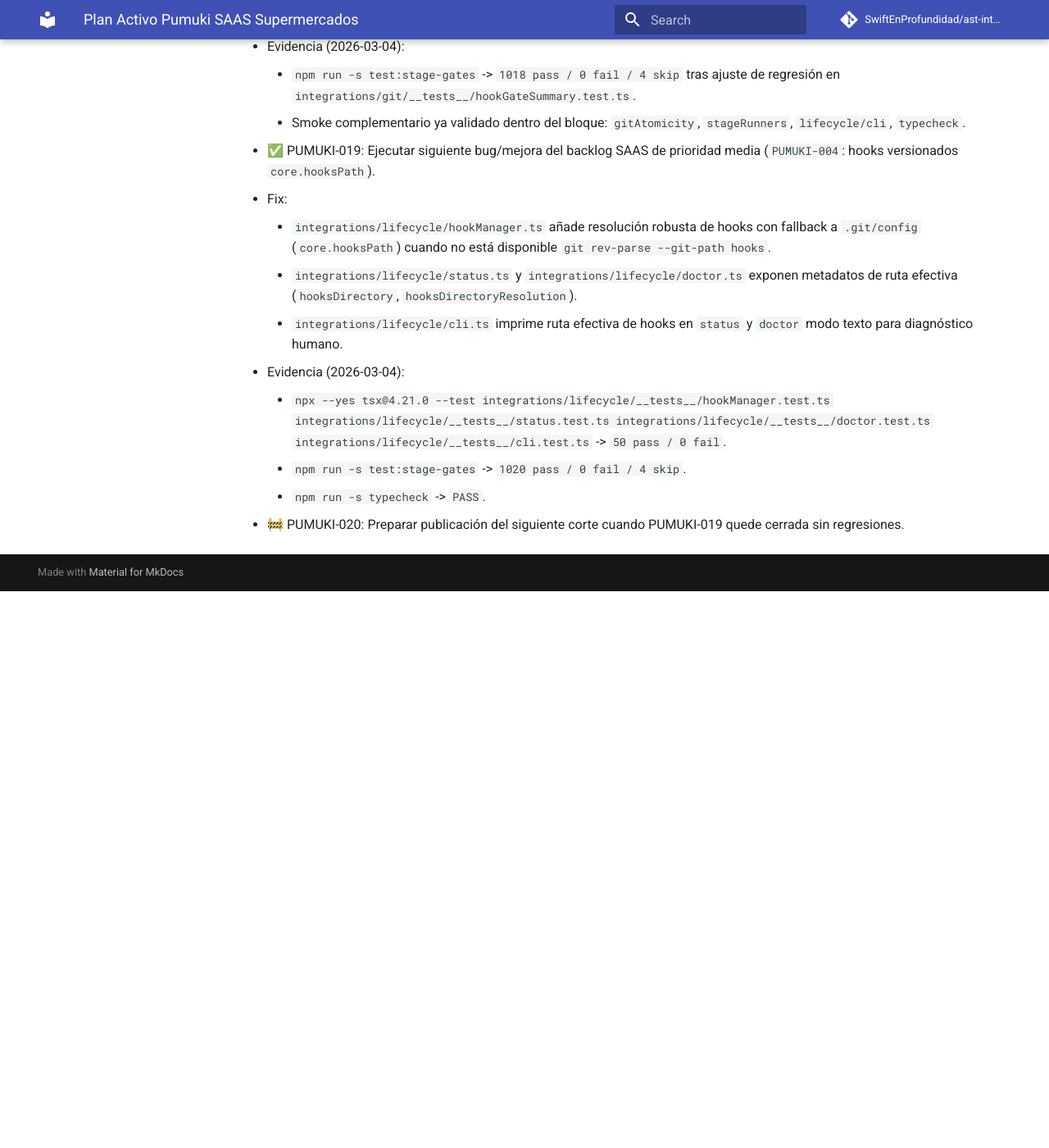
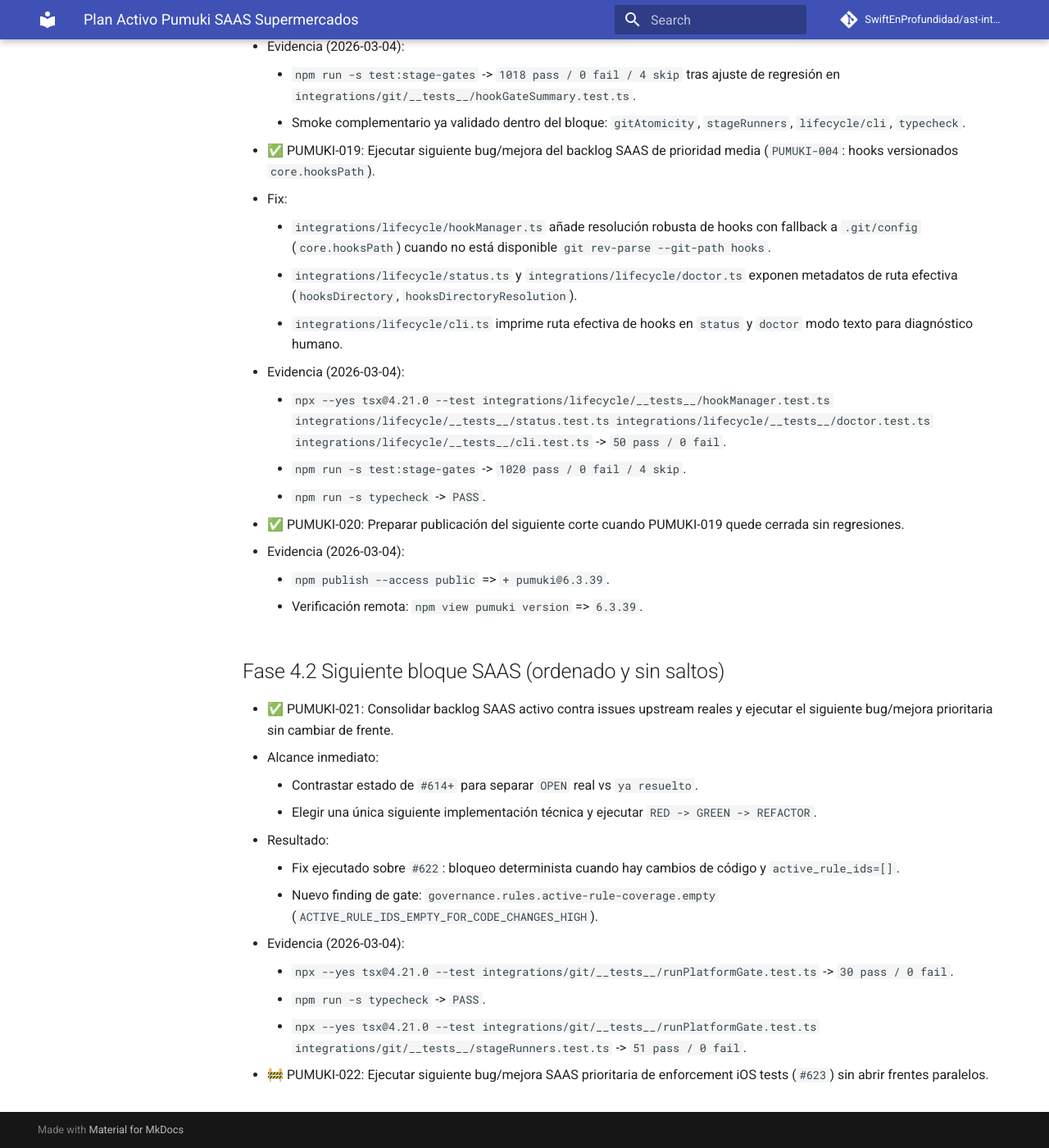
Before and after one commit to SwiftEnProfundidad/ast-intelligence-hooks, an MkDocs documentation site: the page built from docs/seguimiento-activo-pumuki-saas-supermercados.md, in a window 1280 px wide and 1400 px high, scrolled down 4382 px. Shown: the whole window at 82% size. Built offline with MkDocs 1.6.1 and Material for MkDocs 9.7.7, drawn with Linux system fonts in a browser that asks for light colours; comment, search, counter and statistics services are not loaded; before the commit the page ends 5103 px from its top, so only the background shows below that.

Commit message:
docs(tracking): close PUMUKI-021 and activate PUMUKI-022

```diff
--- a/docs/seguimiento-activo-pumuki-saas-supermercados.md
+++ b/docs/seguimiento-activo-pumuki-saas-supermercados.md
@@ -126,4 +126,23 @@
     - `npx --yes tsx@4.21.0 --test integrations/lifecycle/__tests__/hookManager.test.ts integrations/lifecycle/__tests__/status.test.ts integrations/lifecycle/__tests__/doctor.test.ts integrations/lifecycle/__tests__/cli.test.ts` -> `50 pass / 0 fail`.
     - `npm run -s test:stage-gates` -> `1020 pass / 0 fail / 4 skip`.
     - `npm run -s typecheck` -> `PASS`.
-- 🚧 PUMUKI-020: Preparar publicación del siguiente corte cuando PUMUKI-019 quede cerrada sin regresiones.
+- ✅ PUMUKI-020: Preparar publicación del siguiente corte cuando PUMUKI-019 quede cerrada sin regresiones.
+  - Evidencia (2026-03-04):
+    - `npm publish --access public` => `+ pumuki@6.3.39`.
+    - Verificación remota: `npm view pumuki version` => `6.3.39`.
+
+## Fase 4.2 Siguiente bloque SAAS (ordenado y sin saltos)
+
+- ✅ PUMUKI-021: Consolidar backlog SAAS activo contra issues upstream reales y ejecutar el siguiente bug/mejora prioritaria sin cambiar de frente.
+  - Alcance inmediato:
+    - Contrastar estado de `#614+` para separar `OPEN` real vs `ya resuelto`.
+    - Elegir una única siguiente implementación técnica y ejecutar `RED -> GREEN -> REFACTOR`.
+  - Resultado:
+    - Fix ejecutado sobre `#622`: bloqueo determinista cuando hay cambios de código y `active_rule_ids=[]`.
+    - Nuevo finding de gate: `governance.rules.active-rule-coverage.empty` (`ACTIVE_RULE_IDS_EMPTY_FOR_CODE_CHANGES_HIGH`).
+  - Evidencia (2026-03-04):
+    - `npx --yes tsx@4.21.0 --test integrations/git/__tests__/runPlatformGate.test.ts` -> `30 pass / 0 fail`.
+    - `npm run -s typecheck` -> `PASS`.
+    - `npx --yes tsx@4.21.0 --test integrations/git/__tests__/runPlatformGate.test.ts integrations/git/__tests__/stageRunners.test.ts` -> `51 pass / 0 fail`.
+
+- 🚧 PUMUKI-022: Ejecutar siguiente bug/mejora SAAS prioritaria de enforcement iOS tests (`#623`) sin abrir frentes paralelos.
```
Also changed, not shown: docs/registro-maestro-de-seguimiento.md (+2 -2 lines).
